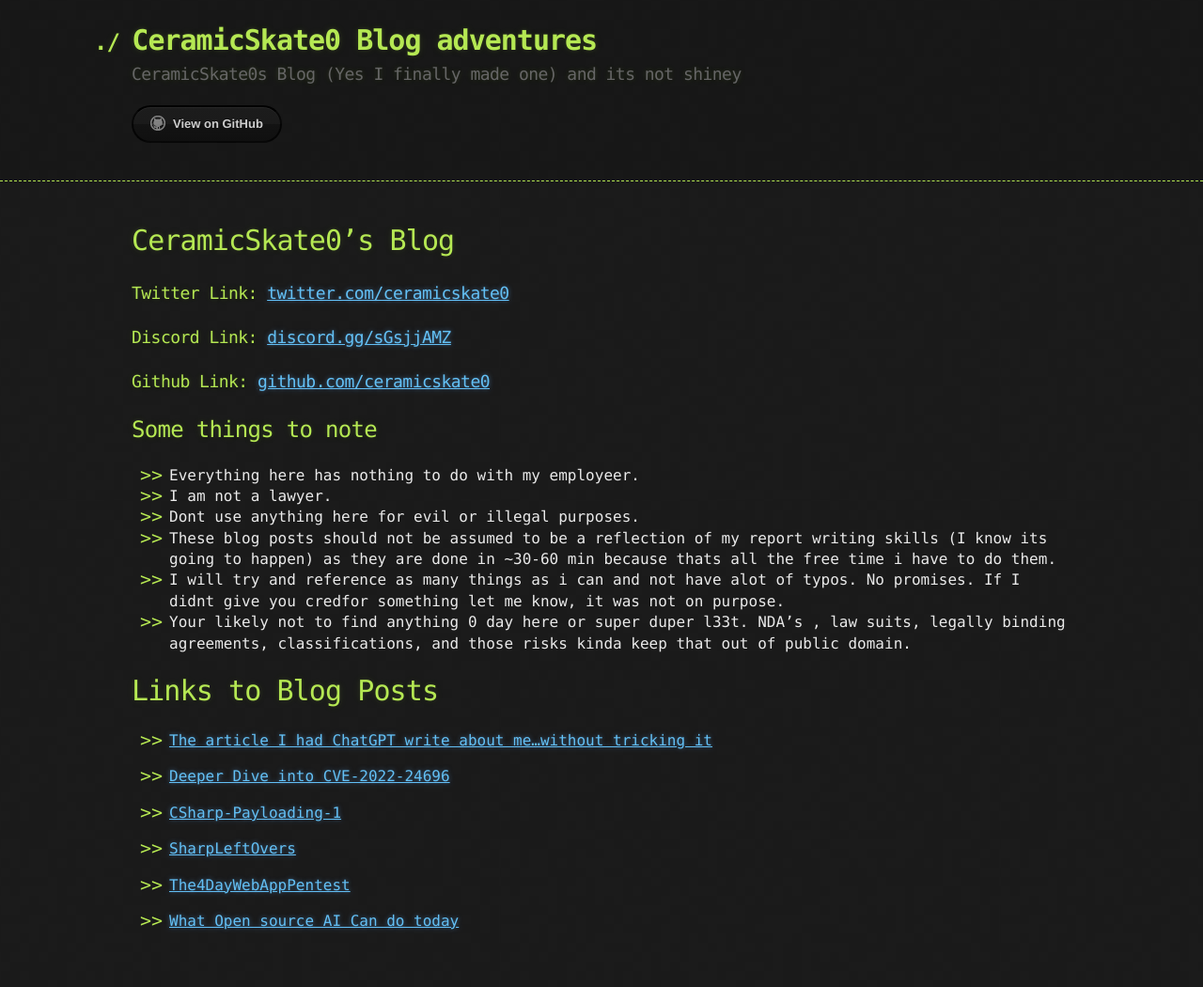
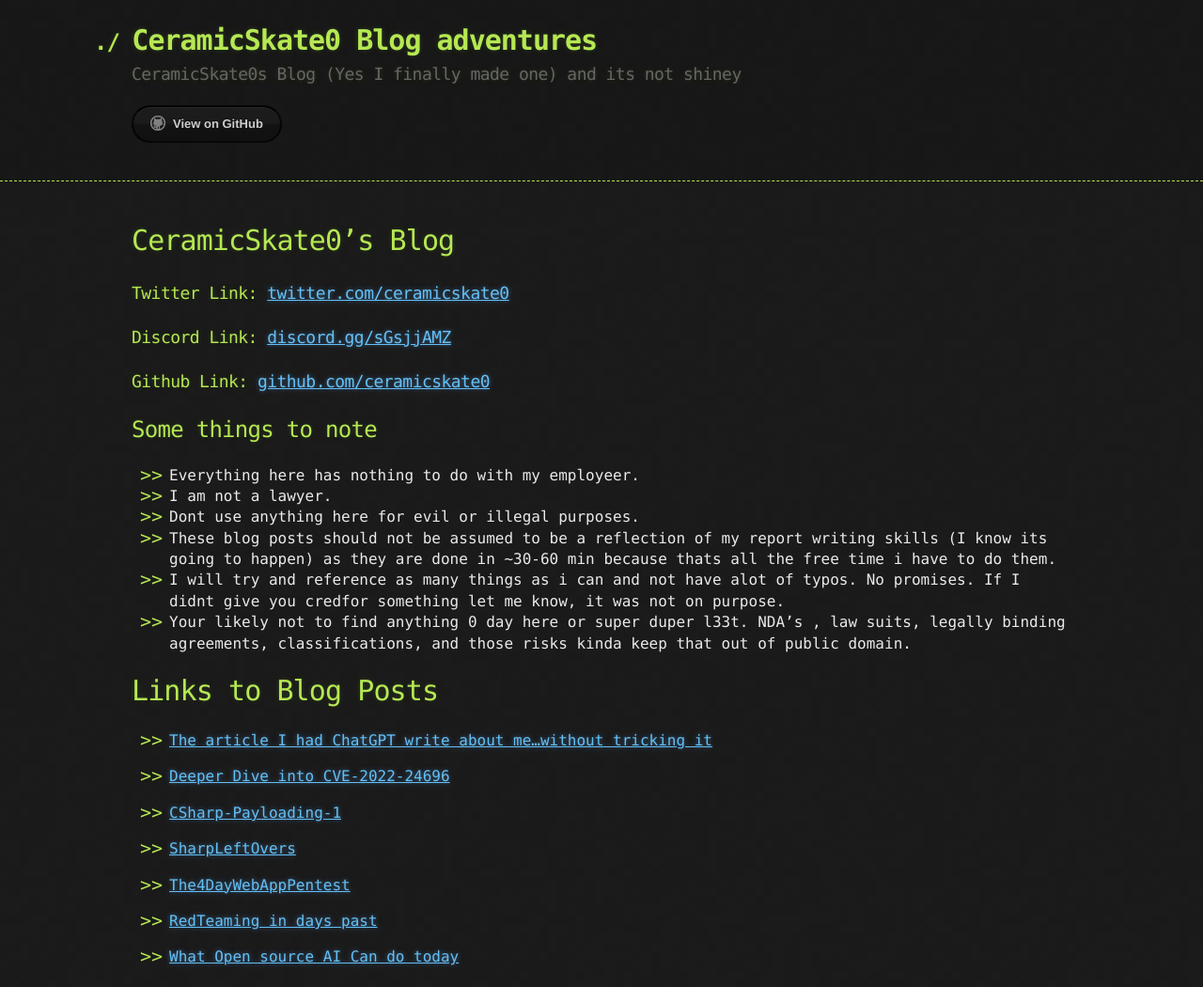
Before and after one commit to ceramicskate0/ceramicskate0.github.io, a Jekyll site: the page built from index.md, in a window 1280 px wide. Shown: the whole page at 94% size. Built offline with Jekyll 4.4.1, drawn with Linux system fonts in a browser that asks for light colours; our own code applies the rules of GitHub Pages for plain Markdown files; before the commit the page ends 1011 px from its top, so only the background shows below that.

Commit message:
Update index.md

```diff
--- a/index.md
+++ b/index.md
@@ -27,4 +27,6 @@ layout: default
 
 - [The4DayWebAppPentest](./The4DayWebAppPentest.html)
 
+- [RedTeaming in days past](./TheNotSoOldDaysOfRedTeaming.html)
+
 - [What Open source AI Can do today](./AI_VM_APPSEC_RESEARCH.html)
```
